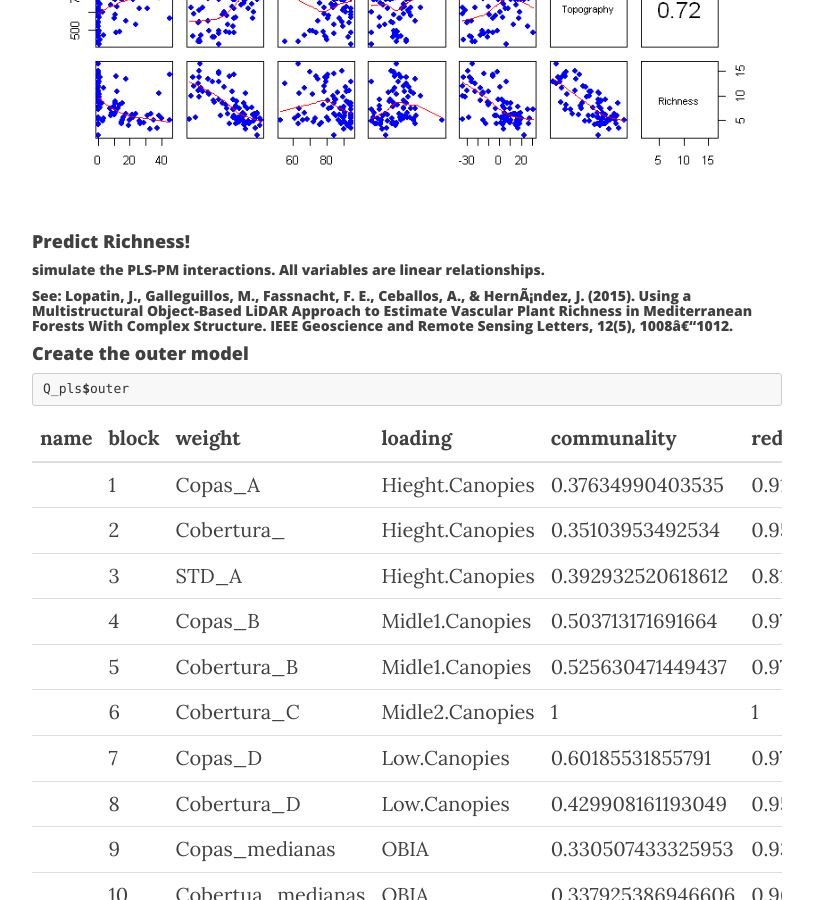
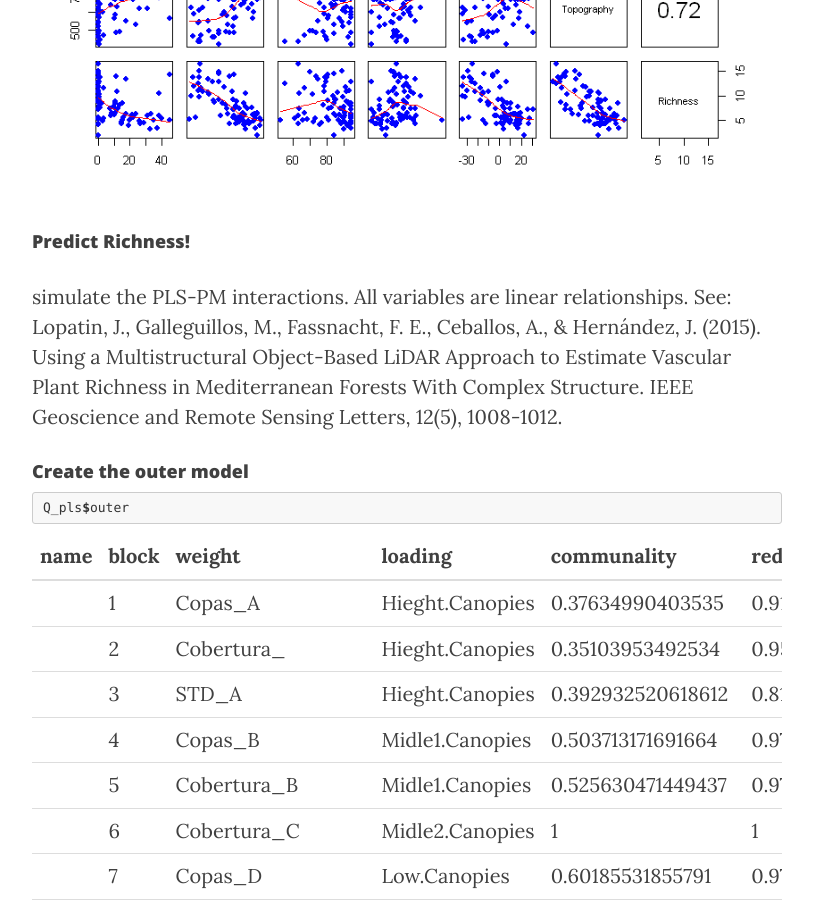
Before and after one commit to Remote-Sensing-of-Vegetation/Remote-Sensing-of-Vegetation.github.io, a Jekyll site: the page built from _posts/2016-08-29-PLS-Path-Modelling-Tutorial.markdown, in a window 1280 px wide and 900 px high, scrolled down 13600 px. Shown: the whole window, without its empty margins (233-1046 px from the left). Built offline with Jekyll 4.4.1, drawn with Linux system fonts in a browser that asks for light colours; nearby versions of some CDN libraries.

Commit message:
Update 2016-08-29-PLS-Path-Modelling-Tutorial.markdown

````diff
--- a/_posts/2016-08-29-PLS-Path-Modelling-Tutorial.markdown
+++ b/_posts/2016-08-29-PLS-Path-Modelling-Tutorial.markdown
@@ -557,8 +557,10 @@ pairs(Scores, pch = 16, col = "blue", panel=panel.smooth, upper.panel=panel.cor)
 ![alt text](/img/PLS-Path-Modelling-Tutorial-Figures/output_17_0.png)
 
 #### Predict Richness!
-##### simulate the PLS-PM interactions. All variables are linear relationships.
-##### See: Lopatin, J., Galleguillos, M., Fassnacht, F. E., Ceballos, A., & HernÃ¡ndez, J. (2015). Using a Multistructural Object-Based LiDAR Approach to Estimate Vascular Plant Richness in Mediterranean Forests With Complex Structure. IEEE Geoscience and Remote Sensing Letters, 12(5), 1008â€“1012.
+
+simulate the PLS-PM interactions. All variables are linear relationships.
+See: Lopatin, J., Galleguillos, M., Fassnacht, F. E., Ceballos, A., & Hernández, J. (2015). Using a Multistructural Object-Based LiDAR Approach to Estimate Vascular Plant Richness in Mediterranean Forests With Complex Structure. IEEE Geoscience and Remote Sensing Letters, 12(5), 1008-1012.
+
 #### Create the outer model
 
 ```R
````
